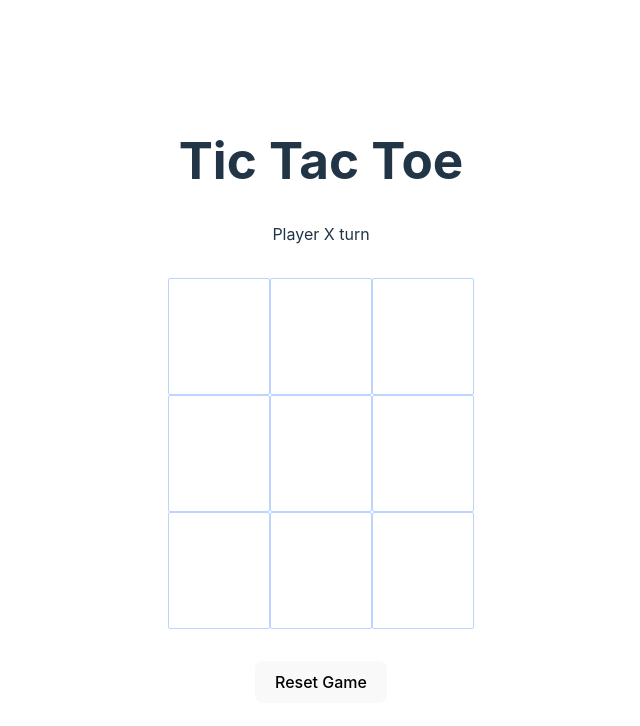
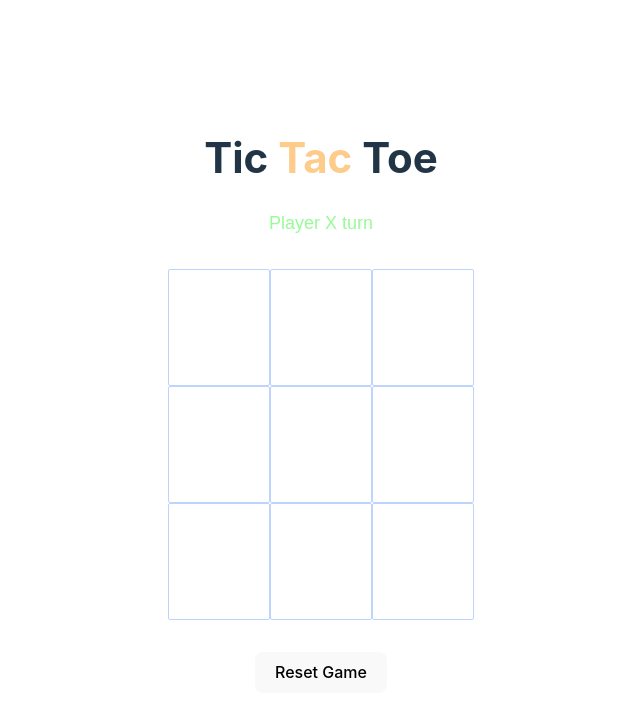
Before and after one commit to gacheruevans/tic-tac-toe, a React (Vite) app: page / in a window 1280 px wide. Shown: the top 726 px of the page, without its empty margins (319-959 px from the left). Built offline with nearby package versions, Linux system fonts and the light colour scheme.

Commit message:
update styles

```diff
--- a/src/App.css
+++ b/src/App.css
@@ -14,7 +14,9 @@
 }
 
 .status {
-  font-size: medium;
+  color:palegreen;
+  font-size: large;
+  font-family: fantasy;
   justify-content: space-between;
   margin-bottom: 2rem;
   align-items: center;
@@ -40,13 +42,16 @@
   border-radius: 2px;
   cursor: pointer;
   transition: background-color 0.3s ease-in-out;
+
+  &:hover {
+    background-color: #4e4e4e;
+  }
 }
 
-cell:hover {
-  background-color: #f0f0f0;
+.title {
+  font-size: 42px;
+
 }
-
-title {
-  font-size: 32px;
-  font-family: cursive;
+.titletext {
+  color:#fdcb8a;
 }
--- a/src/components/tic-tac-toe.jsx
+++ b/src/components/tic-tac-toe.jsx
@@ -6,7 +6,7 @@ const TicTacToe = () => {
 
   return (
     <div className='game'>
-      <h1 className='title'>Tic Tac Toe</h1>
+      <h1 className='title'>Tic <span className='titletext'>Tac</span> Toe</h1>
       <div className="status">
         {getStatusMessage()}
       </div>
```
